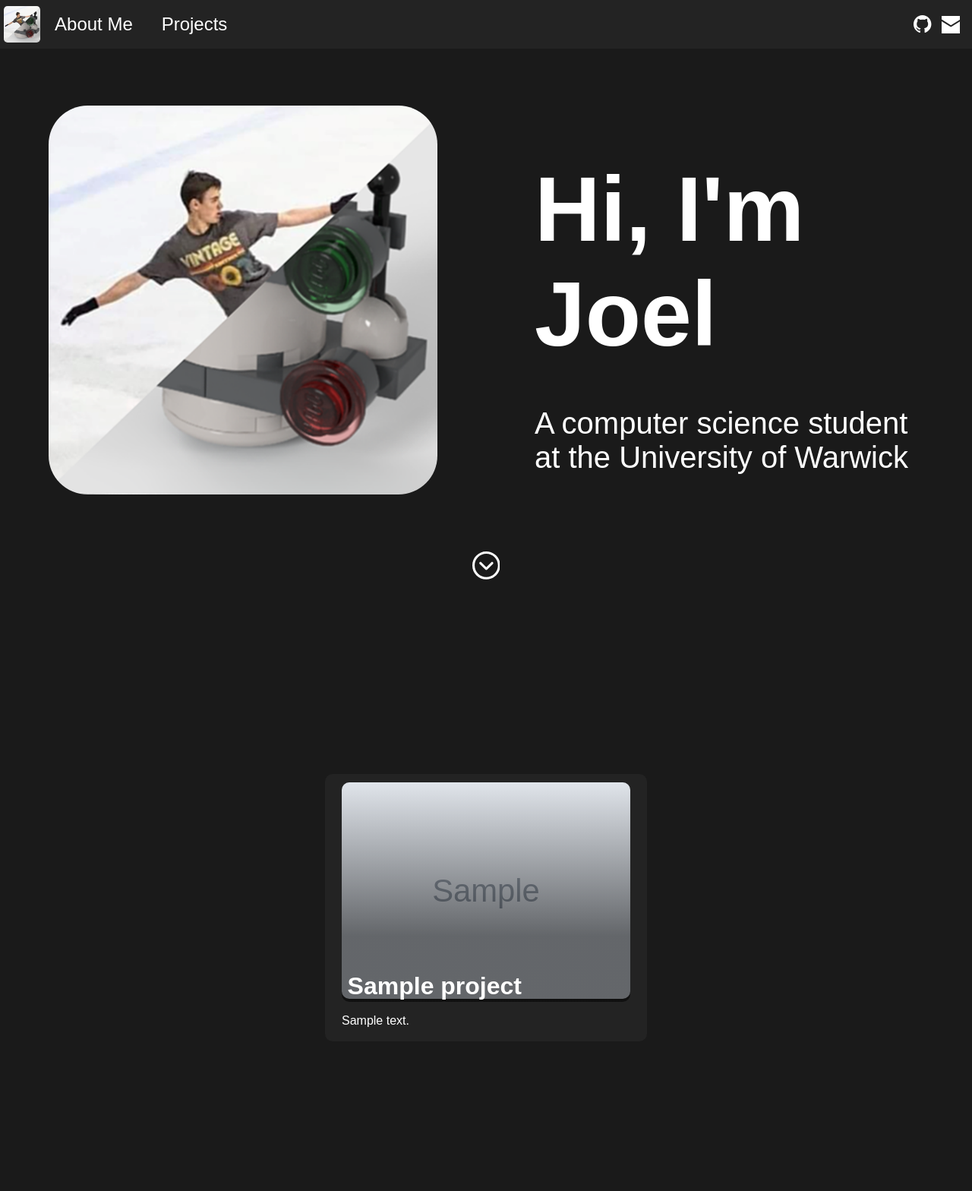
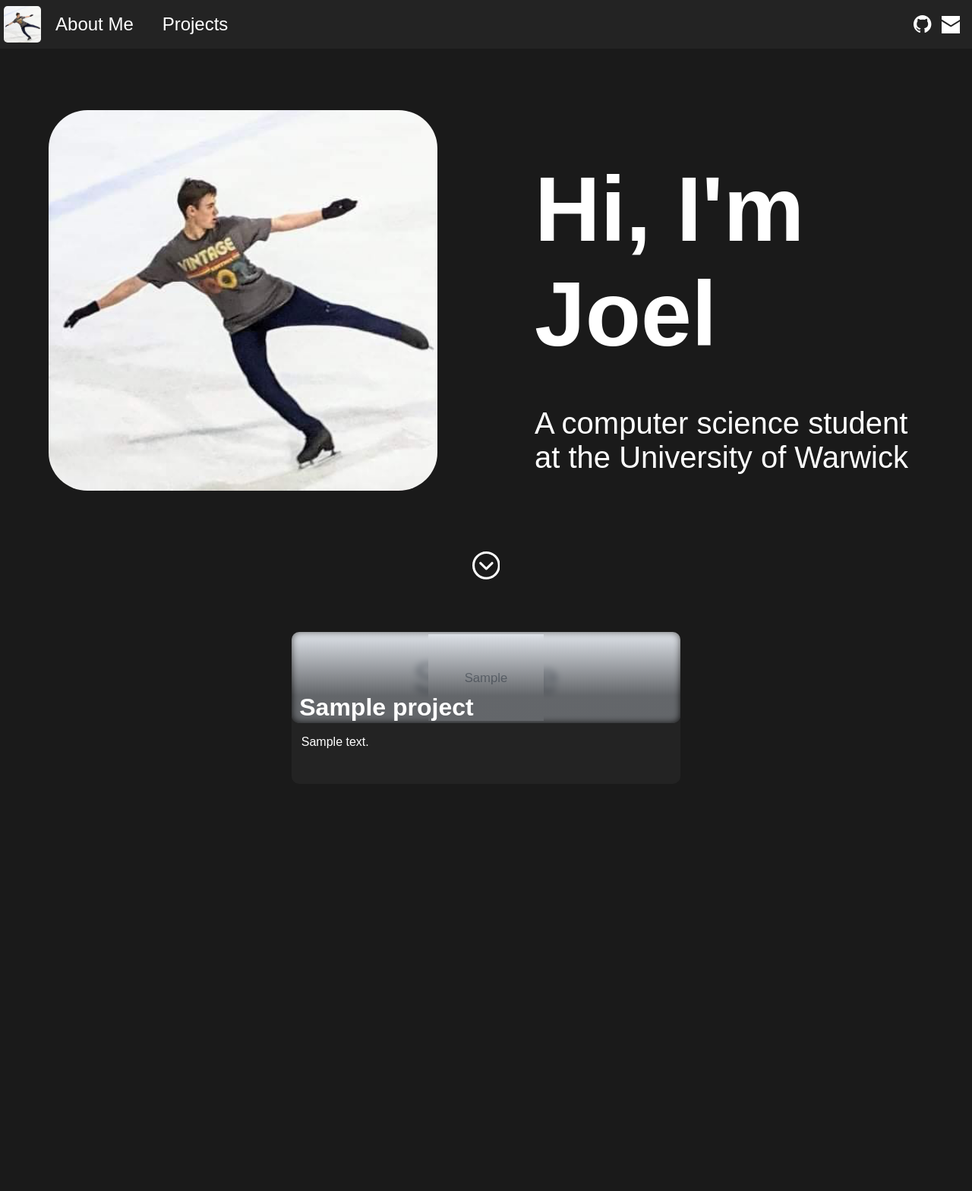
Before and after one commit to Mole1424/website, a Flask app: page / in a window 1280 px wide. Shown: the whole page at 76% size. After the commit the page ends 985 px from the top, so only its background shows below. Run offline with Flask 3, Linux system fonts and the light colour scheme; tables that the repository leaves empty hold one stand-in row (values such as "Sample post"); grey boxes marked "Sample" are stand-in pictures; parts of the project's set-up code (start-up, migrations or seed data) failed here and were passed over.

Commit message:
updated projects CSS

```diff
--- a/static/css/projects.css
+++ b/static/css/projects.css
@@ -1,33 +1,64 @@
 .projects {
     width: 90vw;
-    min-height: 92vh;
     margin: auto;
     padding-top: 4vh;
 }
 
 .project {
+    height: 25vh;
+    width: 90%;
     background-color: var(--background2);
     border-radius: 10px;
     color: var(--text);
     display: flex;
     flex-direction: column;
-    justify-content: space-between;
     align-items: center;
-    padding: 1%;
-    padding-bottom: 2px;
     text-decoration: none;
-    margin-bottom: 10px;
 }
 
 .imgtitle {
-    width: 95%;
+    width: 100%;
+    height: 60%;
     position: relative;
 }
 
-.imgtitle img {
+.backgroundcontainer {
+    overflow: hidden;
     width: 100%;
     height: 100%;
+    position: absolute;
+    top: 0;
+    left: 0;
+    object-fit: cover;
     border-radius: 10px;
+}
+
+.background {
+    width: 100%;
+    height: 100%;
+    object-fit: cover;
+    border-radius: 10px;
+    filter: blur(5px);
+    /*damn apple*/
+    -webkit-filter: blur(5px);
+}
+
+.foregroundcontainer {
+    width: 100%;
+    height: 100%;
+    position: absolute;
+    top: 0;
+    left: 0;
+    display: flex;
+    justify-content: center;
+    align-items: center;
+    object-fit: contain;
+}
+
+.foreground {
+    max-width: 95%;
+    max-height: 95%;
+    object-fit: contain;
 }
 
 .overlay {
@@ -72,7 +103,7 @@
         gap: 10px;
         grid-template-columns: repeat(auto-fit, minmax(250px, 1fr));
         justify-items: center;
-        align-items: center;
+        align-items: stretch;
     }
 
     .project {
@@ -98,6 +129,7 @@
     }
 
     .project {
+        height: 80vh;
         width: 90vw;
         flex-shrink: 0;
         scroll-snap-align: start;
--- a/templates/aboutme.html
+++ b/templates/aboutme.html
@@ -1,6 +1,4 @@
-{% if homepage %}
 <div class="aboutmecontainer">
-    {% endif %}
     <div class="aboutme{{'full' if not homepage}}">
         <div class="aboutmelogocontainer">
             <img src="../static/img/logo.png" alt="logo" class="aboutmelogo">
@@ -33,5 +31,5 @@
             </g>
         </svg>
     </div>
+    {% endif %}
 </div>
-{% endif %}
--- a/templates/projects.html
+++ b/templates/projects.html
@@ -2,7 +2,12 @@
     {% for project in projects %}
     <a href="/projects/{{project.id}}" class="project">
         <div class="imgtitle">
-            <img src="{{ project.image }}" alt="{{ project.title }}">
+            <div class="backgroundcontainer">
+                <img class="background" src="{{ project.image }}" alt="{{ project.title }}">
+            </div>
+            <div class="foregroundcontainer">
+                <img class="foreground" src="{{ project.image }}" alt="{{ project.title }}">
+            </div>
             <div class="overlay">
                 <h1>{{ project.title }}</h1>
             </div>
```
Also changed, not shown: static/img/logo.png.
